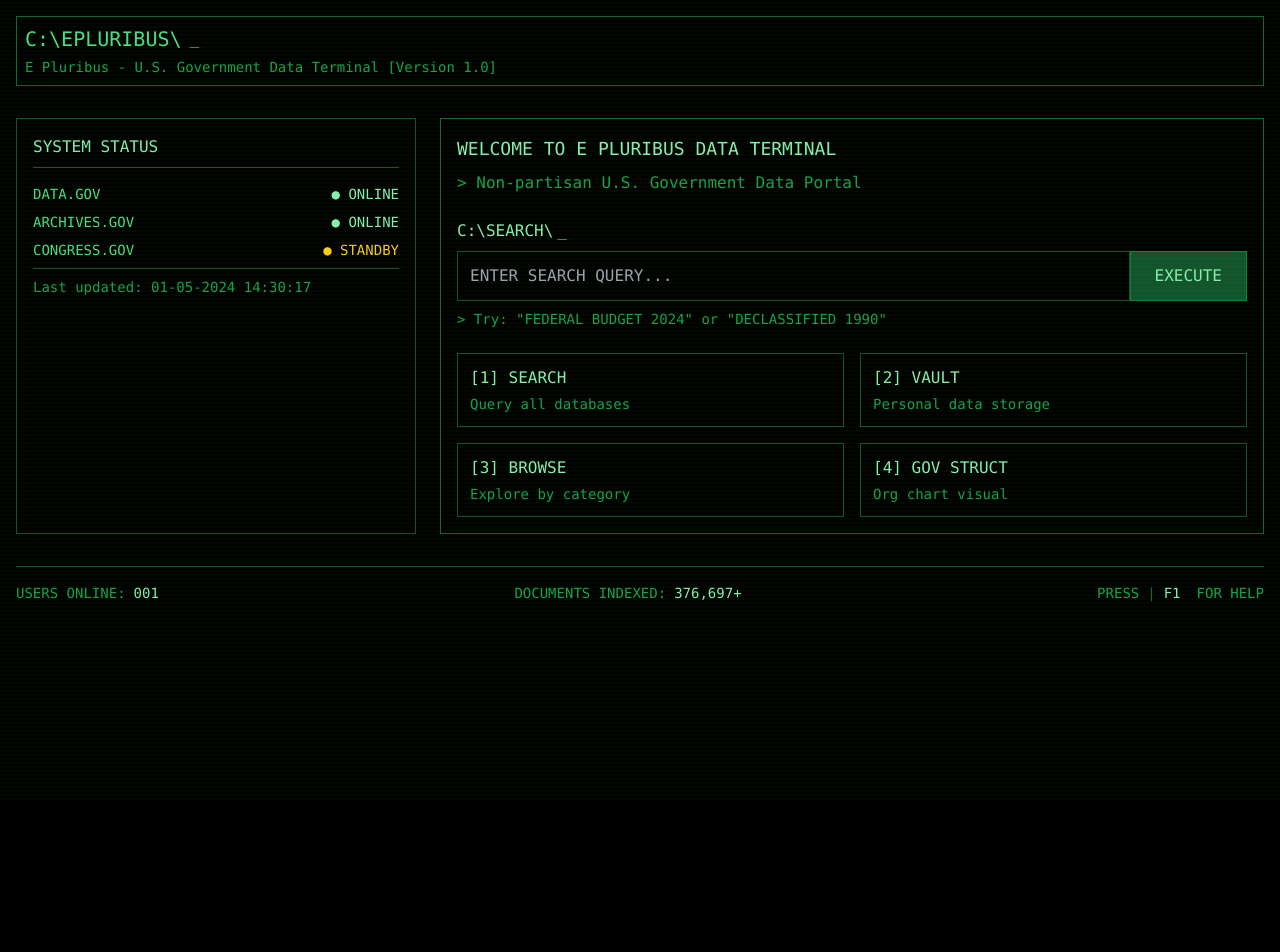
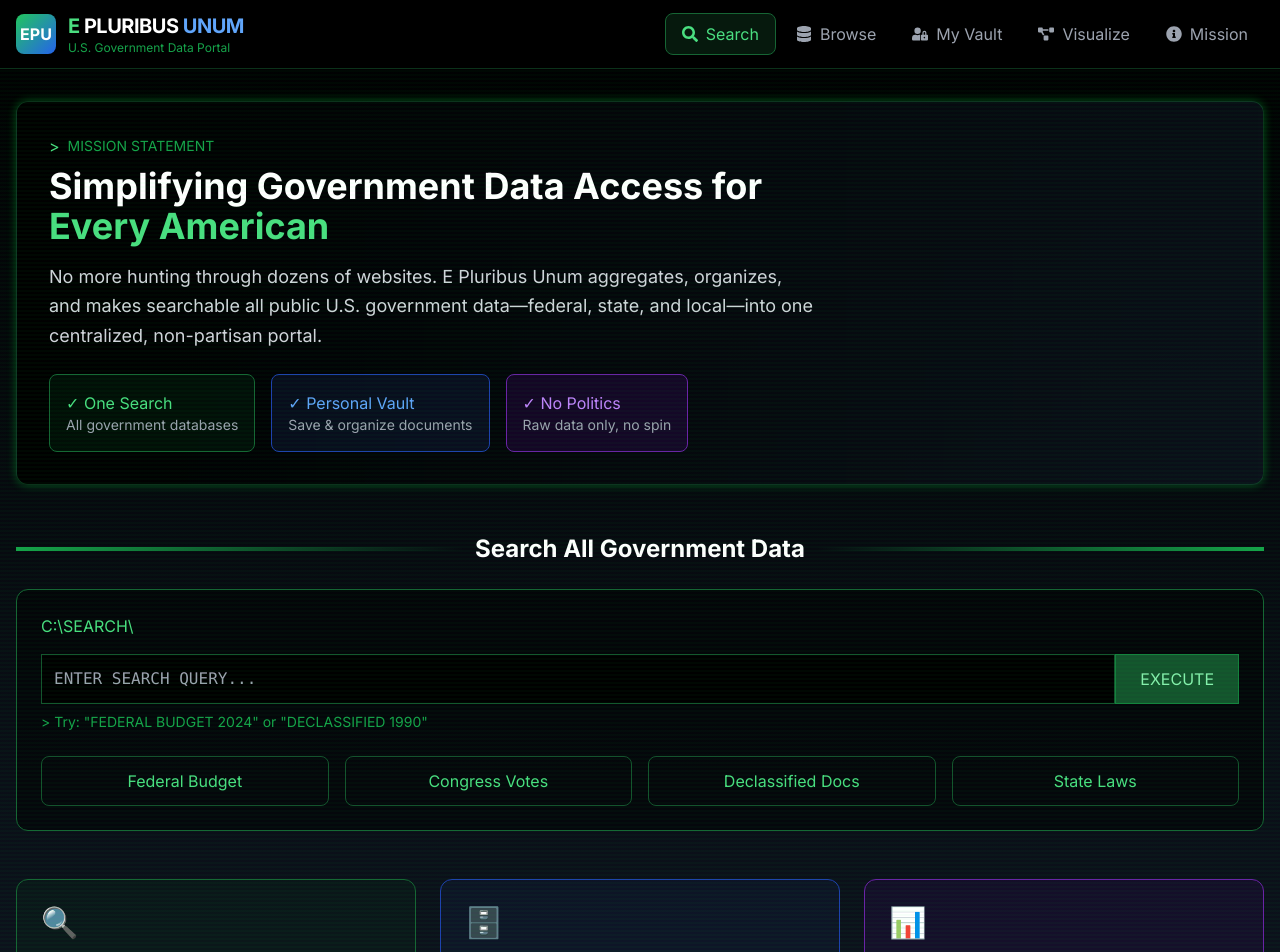
Before and after one commit to epluris/eplurisrep, a Next.js app: page / in a window 1280 px wide. Shown: the top 952 px of the page. Before the commit the page ends 800 px from the top, so only its background shows below. Built offline with nearby package versions, Linux system fonts and the light colour scheme.

Commit message:
modified:   app/globals.css 	modified:   app/layout.tsx 	modified:   app/page.tsx 	modified:   app/search/page.tsx 	modified:   package-lock.json 	modified:   package.json

```diff
--- a/app/globals.css
+++ b/app/globals.css
@@ -3,9 +3,11 @@
 @tailwind utilities;
 
 :root {
-  --dos-bg: #000000;
-  --dos-text: #00FF00;
-  --dos-border: #00AA00;
+  --dos-bg: #0a0a0a;
+  --dos-text: #00ff41;  /* Matrix-style green */
+  --dos-border: #008f11;
+  --dos-highlight: #00ff41;
+  --modern-accent: #3b82f6;  /* Blue for modern touches */
 }
 
 body {
@@ -16,17 +18,7 @@ body {
   padding: 0;
 }
 
-/* DOS-style blinking cursor */
-@keyframes blink {
-  0%, 100% { opacity: 1; }
-  50% { opacity: 0; }
-}
-
-.blink {
-  animation: blink 1s step-end infinite;
-}
-
-/* DOS scanlines effect */
+/* Modern scanlines with gradient */
 .scanlines {
   position: relative;
   overflow: hidden;
@@ -42,9 +34,51 @@ body {
   background: linear-gradient(
     to bottom,
     transparent 50%,
-    rgba(0, 255, 0, 0.03) 50%
+    rgba(0, 255, 65, 0.03) 50%
   );
   background-size: 100% 4px;
   pointer-events: none;
   z-index: 10;
 }
+
+/* Blinking cursor */
+.blink {
+  animation: blink 1s step-end infinite;
+}
+
+@keyframes blink {
+  0%, 100% { opacity: 1; }
+  50% { opacity: 0; }
+}
+
+/* Glow effect for modern elements */
+.glow {
+  box-shadow: 0 0 10px rgba(0, 255, 65, 0.3);
+}
+
+.glow-blue {
+  box-shadow: 0 0 15px rgba(59, 130, 246, 0.4);
+}
+
+/* Smooth transitions */
+.transition-all {
+  transition: all 0.3s ease;
+}
+
+/* Custom scrollbar */
+::-webkit-scrollbar {
+  width: 8px;
+}
+
+::-webkit-scrollbar-track {
+  background: #111;
+}
+
+::-webkit-scrollbar-thumb {
+  background: #00ff41;
+  border-radius: 4px;
+}
+
+::-webkit-scrollbar-thumb:hover {
+  background: #3b82f6;
+}
--- a/app/layout.tsx
+++ b/app/layout.tsx
@@ -1,20 +1,12 @@
 import type { Metadata } from "next";
-import { Geist, Geist_Mono } from "next/font/google";
+import { Inter } from "next/font/google";
 import "./globals.css";
 
-const geistSans = Geist({
-  variable: "--font-geist-sans",
-  subsets: ["latin"],
-});
-
-const geistMono = Geist_Mono({
-  variable: "--font-geist-mono",
-  subsets: ["latin"],
-});
+const inter = Inter({ subsets: ["latin"] });
 
 export const metadata: Metadata = {
-  title: "Create Next App",
-  description: "Generated by create next app",
+  title: "E Pluribus Unum - U.S. Government Data Portal",
+  description: "Simplifying access to U.S. government data for every American citizen.",
 };
 
 export default function RootLayout({
@@ -24,12 +16,9 @@ export default function RootLayout({
 }>) {
   return (
     <html lang="en">
-      <body className={geistSans.className}>
-  {/* Add this provider for dark mode */}
-  <div className="min-h-screen transition-colors duration-200">
-    {children}
-  </div>
-</body>
+      <body className={`${inter.className} antialiased`}>
+        {children}
+      </body>
     </html>
   );
 }
--- a/app/page.tsx
+++ b/app/page.tsx
@@ -1,119 +1,216 @@
 import Link from "next/link";
 import SearchBox from "./components/SearchBox";
+import { FaSearch, FaDatabase, FaUserLock, FaProjectDiagram, FaInfoCircle } from "react-icons/fa";
 
 export default function Home() {
   return (
-    <div className="scanlines min-h-screen bg-black p-4 font-mono text-green-400">
-      {/* DOS Header */}
-      <div className="mb-8 border border-green-800 p-2">
-        <div className="flex items-center gap-2">
-          <span className="text-xl">C:\EPLURIBUS\</span>
-          <span className="blink">_</span>
+    <div className="scanlines min-h-screen bg-gradient-to-b from-black to-gray-900">
+      {/* Modern Menu Bar */}
+      <header className="sticky top-0 z-50 border-b border-green-800/50 bg-black/90 backdrop-blur-sm">
+        <div className="container mx-auto px-4 py-3">
+          <div className="flex items-center justify-between">
+            {/* Logo/Brand */}
+            <div className="flex items-center gap-3">
+              <div className="h-10 w-10 rounded-lg bg-gradient-to-br from-green-500 to-blue-600 flex items-center justify-center">
+                <span className="font-bold text-white">EPU</span>
               </div>
-        <div className="mt-1 text-sm text-green-600">
-          E Pluribus - U.S. Government Data Terminal [Version 1.0]
+              <div>
+                <h1 className="text-xl font-bold tracking-tight">
+                  <span className="text-green-400">E</span>
+                  <span className="text-white"> PLURIBUS</span>
+                  <span className="text-blue-400"> UNUM</span>
+                </h1>
+                <p className="text-xs text-green-600">U.S. Government Data Portal</p>
               </div>
             </div>
 
+            {/* Navigation Menu */}
+            <nav className="hidden md:flex items-center gap-1">
+              <NavLink href="/" icon={<FaSearch />} text="Search" active />
+              <NavLink href="/browse" icon={<FaDatabase />} text="Browse" />
+              <NavLink href="/vault" icon={<FaUserLock />} text="My Vault" />
+              <NavLink href="/visualize" icon={<FaProjectDiagram />} text="Visualize" />
+              <NavLink href="/mission" icon={<FaInfoCircle />} text="Mission" />
+            </nav>
+
+            {/* Mobile menu button */}
+            <button className="rounded-lg border border-green-800 p-2 text-green-400 md:hidden">
+              ☰
+            </button>
+          </div>
+        </div>
+      </header>
+
       {/* Main Content */}
-      <div className="grid gap-6 md:grid-cols-3">
-        {/* Left Column - System Status */}
-        <div className="border border-green-900 p-4">
-          <div className="mb-4 border-b border-green-900 pb-2">
-            <span className="text-green-300">SYSTEM STATUS</span>
+      <main className="container mx-auto px-4 py-8">
+        {/* Hero Section with Clear Mission */}
+        <div className="mb-12 rounded-xl border border-green-800/50 bg-gradient-to-r from-black to-gray-900/50 p-8 glow">
+          <div className="max-w-3xl">
+            <div className="mb-2 flex items-center gap-2">
+              <span className="text-green-400">&gt;</span>
+              <span className="text-sm text-green-600">MISSION STATEMENT</span>
             </div>
-          <div className="space-y-2 text-sm">
-            <div className="flex justify-between">
-              <span>DATA.GOV</span>
-              <span className="text-green-300">● ONLINE</span>
+            <h2 className="mb-4 text-3xl font-bold text-white md:text-4xl">
+              Simplifying Government Data Access for{" "}
+              <span className="text-green-400">Every American</span>
+            </h2>
+            <p className="mb-6 text-lg text-gray-300 leading-relaxed">
+              No more hunting through dozens of websites. E Pluribus Unum aggregates, organizes,
+              and makes searchable all public U.S. government data—federal, state, and local—into
+              one centralized, non-partisan portal.
+            </p>
+            <div className="flex flex-wrap gap-4">
+              <div className="rounded-lg border border-green-800 bg-green-950/30 p-4">
+                <div className="text-green-400">✓ One Search</div>
+                <div className="text-sm text-gray-400">All government databases</div>
               </div>
-            <div className="flex justify-between">
-              <span>ARCHIVES.GOV</span>
-              <span className="text-green-300">● ONLINE</span>
+              <div className="rounded-lg border border-blue-800 bg-blue-950/30 p-4">
+                <div className="text-blue-400">✓ Personal Vault</div>
+                <div className="text-sm text-gray-400">Save & organize documents</div>
               </div>
-            <div className="flex justify-between">
-              <span>CONGRESS.GOV</span>
-              <span className="text-yellow-400">● STANDBY</span>
+              <div className="rounded-lg border border-purple-800 bg-purple-950/30 p-4">
+                <div className="text-purple-400">✓ No Politics</div>
+                <div className="text-sm text-gray-400">Raw data only, no spin</div>
               </div>
-            <div className="mt-4 pt-2 border-t border-green-900">
-              <span className="text-green-600">Last updated: 01-05-2024 14:30:17</span>
             </div>
           </div>
         </div>
 
-        {/* Center Column - Main Interface */}
-        <div className="md:col-span-2 border border-green-800 p-4">
-          <div className="mb-6">
-            <div className="text-lg text-green-300">
-              WELCOME TO E PLURIBUS DATA TERMINAL
-            </div>
-            <div className="mt-2 text-green-600">
-              &gt; Non-partisan U.S. Government Data Portal
-            </div>
+        {/* Search Section */}
+        <div className="mb-12">
+          <div className="mb-6 flex items-center gap-3">
+            <div className="h-1 flex-1 bg-gradient-to-r from-green-600 to-transparent"></div>
+            <h3 className="text-2xl font-bold text-white">Search All Government Data</h3>
+            <div className="h-1 flex-1 bg-gradient-to-l from-green-600 to-transparent"></div>
           </div>
 
-          {/* Command Input */}
-          <div className="mb-6">
-            <div className="mb-2 flex items-center">
-              <span className="text-green-300">C:\SEARCH\</span>
-              <span className="blink ml-1">_</span>
+          <div className="rounded-xl border border-green-800 bg-black/50 p-6">
+            <div className="mb-4 flex items-center gap-2">
+              <span className="text-green-400">C:\SEARCH\</span>
+              <span className="blink">_</span>
             </div>
             <SearchBox />
-          </div>
-
-          {/* Quick Commands */}
-          <div className="grid grid-cols-2 gap-4">
-            <Link
-              href="/search"
-              className="border border-green-900 p-3 hover:bg-green-950"
-            >
-              <div className="text-green-300">[1] SEARCH</div>
-              <div className="mt-1 text-sm text-green-600">Query all databases</div>
-            </Link>
-            <Link
-              href="/vault"
-              className="border border-green-900 p-3 hover:bg-green-950"
-            >
-              <div className="text-green-300">[2] VAULT</div>
-              <div className="mt-1 text-sm text-green-600">Personal data storage</div>
-            </Link>
-            <Link
-              href="/browse"
-              className="border border-green-900 p-3 hover:bg-green-950"
-            >
-              <div className="text-green-300">[3] BROWSE</div>
-              <div className="mt-1 text-sm text-green-600">Explore by category</div>
-            </Link>
-            <Link
-              href="/gov"
-              className="border border-green-900 p-3 hover:bg-green-950"
-            >
-              <div className="text-green-300">[4] GOV STRUCT</div>
-              <div className="mt-1 text-sm text-green-600">Org chart visual</div>
-            </Link>
+            <div className="mt-6 grid grid-cols-2 gap-4 md:grid-cols-4">
+              <QuickLink href="/search?q=federal+budget" label="Federal Budget" />
+              <QuickLink href="/search?q=congress+votes" label="Congress Votes" />
+              <QuickLink href="/search?q=declassified" label="Declassified Docs" />
+              <QuickLink href="/search?q=state+laws" label="State Laws" />
             </div>
           </div>
         </div>
 
-      {/* Footer Status Bar */}
-      <div className="mt-8 border-t border-green-900 pt-4 text-sm">
-        <div className="flex justify-between">
+        {/* Features Grid */}
+        <div className="grid gap-6 md:grid-cols-3">
+          <FeatureCard
+            title="Unified Search"
+            description="One search across Data.gov, Archives.gov, Congress.gov, and state portals"
+            icon="🔍"
+            color="green"
+          />
+          <FeatureCard
+            title="Personal Vault"
+            description="Save documents, add custom tags, create visual connections between data"
+            icon="🗄️"
+            color="blue"
+          />
+          <FeatureCard
+            title="Visual Government"
+            description="Interactive org charts showing federal & state government structure"
+            icon="📊"
+            color="purple"
+          />
+        </div>
+      </main>
+
+      {/* Footer */}
+      <footer className="mt-12 border-t border-green-800/30 bg-black/50 py-8">
+        <div className="container mx-auto px-4">
+          <div className="flex flex-col items-center justify-between gap-6 md:flex-row">
             <div>
-            <span className="text-green-600">USERS ONLINE:</span>
-            <span className="ml-2 text-green-300">001</span>
+              <div className="mb-2 text-xl font-bold text-white">
+                E PLURIBUS UNUM
               </div>
-          <div>
-            <span className="text-green-600">DOCUMENTS INDEXED:</span>
-            <span className="ml-2 text-green-300">376,697+</span>
+              <p className="max-w-md text-sm text-gray-400">
+                Making U.S. government data accessible, searchable, and understandable for every citizen.
+              </p>
             </div>
-          <div>
-            <span className="text-green-600">PRESS</span>
-            <span className="mx-2 text-green-800">|</span>
-            <span className="text-green-300">F1</span>
-            <span className="text-green-600 ml-4">FOR HELP</span>
+            <div className="flex gap-6">
+              <a href="#" className="text-sm text-green-600 hover:text-green-400">Privacy</a>
+              <a href="#" className="text-sm text-green-600 hover:text-green-400">Sources</a>
+              <a href="#" className="text-sm text-green-600 hover:text-green-400">Contact</a>
+              <a href="#" className="text-sm text-green-600 hover:text-green-400">GitHub</a>
             </div>
           </div>
+          <div className="mt-8 text-center text-xs text-green-800">
+            © 2024 E Pluribus Unum. An independent public service project.
           </div>
+        </div>
+      </footer>
     </div>
   );
 }
+
+// Reusable Components
+function NavLink({ href, icon, text, active = false }: {
+  href: string;
+  icon: React.ReactNode;
+  text: string;
+  active?: boolean
+}) {
+  return (
+    <Link
+      href={href}
+      className={`flex items-center gap-2 rounded-lg px-4 py-2 transition-all ${
+        active
+          ? 'bg-green-900/30 text-green-400 border border-green-800'
+          : 'text-gray-400 hover:text-green-400 hover:bg-green-950/20'
+      }`}
+    >
+      {icon}
+      <span>{text}</span>
+    </Link>
+  );
+}
+
+function QuickLink({ href, label }: { href: string; label: string }) {
+  return (
+    <Link
+      href={href}
+      className="rounded-lg border border-green-900 p-3 text-center hover:bg-green-950/30 hover:border-green-700 transition-all"
+    >
+      <div className="text-green-400">{label}</div>
+    </Link>
+  );
+}
+
+function FeatureCard({
+  title,
+  description,
+  icon,
+  color
+}: {
+  title: string;
+  description: string;
+  icon: string;
+  color: 'green' | 'blue' | 'purple'
+}) {
+  const colors = {
+    green: 'border-green-800 bg-green-950/20',
+    blue: 'border-blue-800 bg-blue-950/20',
+    purple: 'border-purple-800 bg-purple-950/20'
+  };
+
+  const textColors = {
+    green: 'text-green-400',
+    blue: 'text-blue-400',
+    purple: 'text-purple-400'
+  };
+
+  return (
+    <div className={`rounded-xl border p-6 ${colors[color]} transition-all hover:glow`}>
+      <div className="mb-4 text-3xl">{icon}</div>
+      <h4 className={`mb-2 text-xl font-bold ${textColors[color]}`}>{title}</h4>
+      <p className="text-gray-400">{description}</p>
+    </div>
+  );
+}
--- a/app/search/page.tsx
+++ b/app/search/page.tsx
@@ -1,116 +1,68 @@
 import Link from "next/link";
-import SearchBox from "./components/SearchBox";
+import SearchBox from "../components/SearchBox";  // FIXED PATH
+import SearchResults from "../components/SearchResults";
 
-export default function Home() {
+interface SearchPageProps {
+  searchParams: {
+    q?: string;
+  };
+}
+
+export default async function SearchPage({ searchParams }: SearchPageProps) {
+  const query = searchParams.q || '';
+
   return (
     <div className="scanlines min-h-screen bg-black p-4 font-mono text-green-400">
-      {/* DOS Header */}
-      <div className="mb-8 border border-green-800 p-2">
-        <div className="flex items-center gap-2">
-          <span className="text-xl">C:\EPLURIS\</span>
+      <div className="border border-green-800 p-4">
+        <div className="mb-4">
+          <span className="text-green-300">C:\SEARCH\QUERY\</span>
           <span className="blink">_</span>
         </div>
-        <div className="mt-1 text-sm text-green-600">
-          E Pluris - U.S. Government Data Terminal [Version 1.0]
+
+        <div className="mb-6">
+          <SearchBox />
         </div>
-      </div>
 
-      {/* Main Content */}
-      <div className="grid gap-6 md:grid-cols-3">
-        {/* Left Column - System Status */}
-        <div className="border border-green-900 p-4">
-          <div className="mb-4 border-b border-green-900 pb-2">
-            <span className="text-green-300">SYSTEM STATUS</span>
-          </div>
-          <div className="space-y-2 text-sm">
-            <div className="flex justify-between">
-              <span>DATA.GOV</span>
-              <span className="text-green-300">● ONLINE</span>
+        {query && (
+          <div className="border-t border-green-900 pt-4">
+            <div className="text-green-600">
+              [SEARCH RESULTS FOR: &quot;{query}&quot;]
             </div>
-            <div className="flex justify-between">
-              <span>ARCHIVES.GOV</span>
-              <span className="text-green-300">● ONLINE</span>
-            </div>
-            <div className="flex justify-between">
-              <span>CONGRESS.GOV</span>
-              <span className="text-yellow-400">● STANDBY</span>
-            </div>
-            <div className="mt-4 pt-2 border-t border-green-900">
-              <span className="text-green-600">Last updated: 01-05-2024 14:30:17</span>
+            <div className="mt-4">
+              <SearchResults query={query} />
             </div>
           </div>
-        </div>
+        )}
 
-        {/* Center Column - Main Interface */}
-        <div className="md:col-span-2 border border-green-800 p-4">
-          <div className="mb-6">
-            <div className="text-lg text-green-300">
-              WELCOME TO E PLURIS DATA TERMINAL
+        <div className="mt-8 border-t border-green-900 pt-4">
+          <div className="text-green-600">[SEARCH PARAMETERS]</div>
+          <div className="mt-2 grid grid-cols-2 gap-4 text-sm">
+            <div className="border border-green-900 p-2">
+              <div className="text-green-300">SOURCE</div>
+              <div className="mt-1 space-y-1">
+                <label className="flex items-center">
+                  <input type="checkbox" className="mr-2 accent-green-600" defaultChecked />
+                  DATA.GOV
+                </label>
+                <label className="flex items-center">
+                  <input type="checkbox" className="mr-2 accent-green-600" />
+                  ARCHIVES.GOV
+                </label>
+              </div>
             </div>
-            <div className="mt-2 text-green-600">
-              &gt; Non-partisan U.S. Government Data Portal
+            <div className="border border-green-900 p-2">
+              <div className="text-green-300">TYPE</div>
+              <div className="mt-1 space-y-1">
+                <label className="flex items-center">
+                  <input type="radio" name="type" className="mr-2 accent-green-600" defaultChecked />
+                  DATASETS
+                </label>
+                <label className="flex items-center">
+                  <input type="radio" name="type" className="mr-2 accent-green-600" />
+                  DOCUMENTS
+                </label>
+              </div>
             </div>
-          </div>
-
-          {/* Command Input */}
-          <div className="mb-6">
-            <div className="mb-2 flex items-center">
-              <span className="text-green-300">C:\SEARCH\</span>
-              <span className="blink ml-1">_</span>
-            </div>
-            <SearchBox />
-          </div>
-
-          {/* Quick Commands */}
-          <div className="grid grid-cols-2 gap-4">
-            <Link
-              href="/search"
-              className="border border-green-900 p-3 hover:bg-green-950"
-            >
-              <div className="text-green-300">[1] SEARCH</div>
-              <div className="mt-1 text-sm text-green-600">Query all databases</div>
-            </Link>
-            <Link
-              href="/vault"
-              className="border border-green-900 p-3 hover:bg-green-950"
-            >
-              <div className="text-green-300">[2] VAULT</div>
-              <div className="mt-1 text-sm text-green-600">Personal data storage</div>
-            </Link>
-            <Link
-              href="/browse"
-              className="border border-green-900 p-3 hover:bg-green-950"
-            >
-              <div className="text-green-300">[3] BROWSE</div>
-              <div className="mt-1 text-sm text-green-600">Explore by category</div>
-            </Link>
-            <Link
-              href="/gov"
-              className="border border-green-900 p-3 hover:bg-green-950"
-            >
-              <div className="text-green-300">[4] GOV STRUCT</div>
-              <div className="mt-1 text-sm text-green-600">Org chart visual</div>
-            </Link>
-          </div>
-        </div>
-      </div>
-
-      {/* Footer Status Bar */}
-      <div className="mt-8 border-t border-green-900 pt-4 text-sm">
-        <div className="flex justify-between">
-          <div>
-            <span className="text-green-600">USERS ONLINE:</span>
-            <span className="ml-2 text-green-300">001</span>
-          </div>
-          <div>
-            <span className="text-green-600">DOCUMENTS INDEXED:</span>
-            <span className="ml-2 text-green-300">376,697+</span>
-          </div>
-          <div>
-            <span className="text-green-600">PRESS</span>
-            <span className="mx-2 text-green-800">|</span>
-            <span className="text-green-300">F1</span>
-            <span className="text-green-600 ml-4">FOR HELP</span>
           </div>
         </div>
       </div>
--- a/package.json
+++ b/package.json
@@ -11,7 +11,8 @@
   "dependencies": {
     "next": "16.1.1",
     "react": "19.2.3",
-    "react-dom": "19.2.3"
+    "react-dom": "19.2.3",
+    "react-icons": "^5.5.0"
   },
   "devDependencies": {
     "@tailwindcss/postcss": "^4",
```
Also changed, not shown: 1 other file (tests, documents, lock files or other folders). Lines whose indentation alone changed are shown as unchanged.
